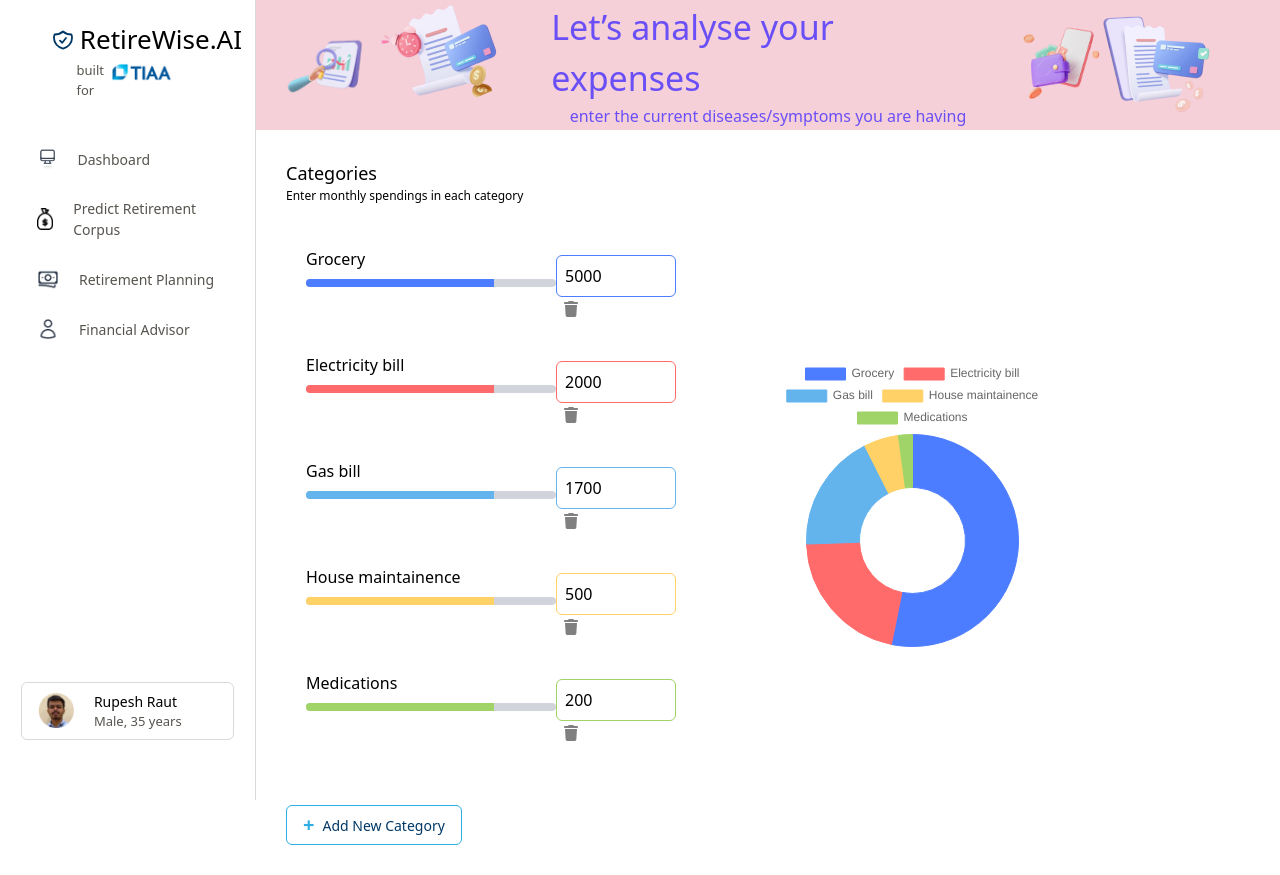
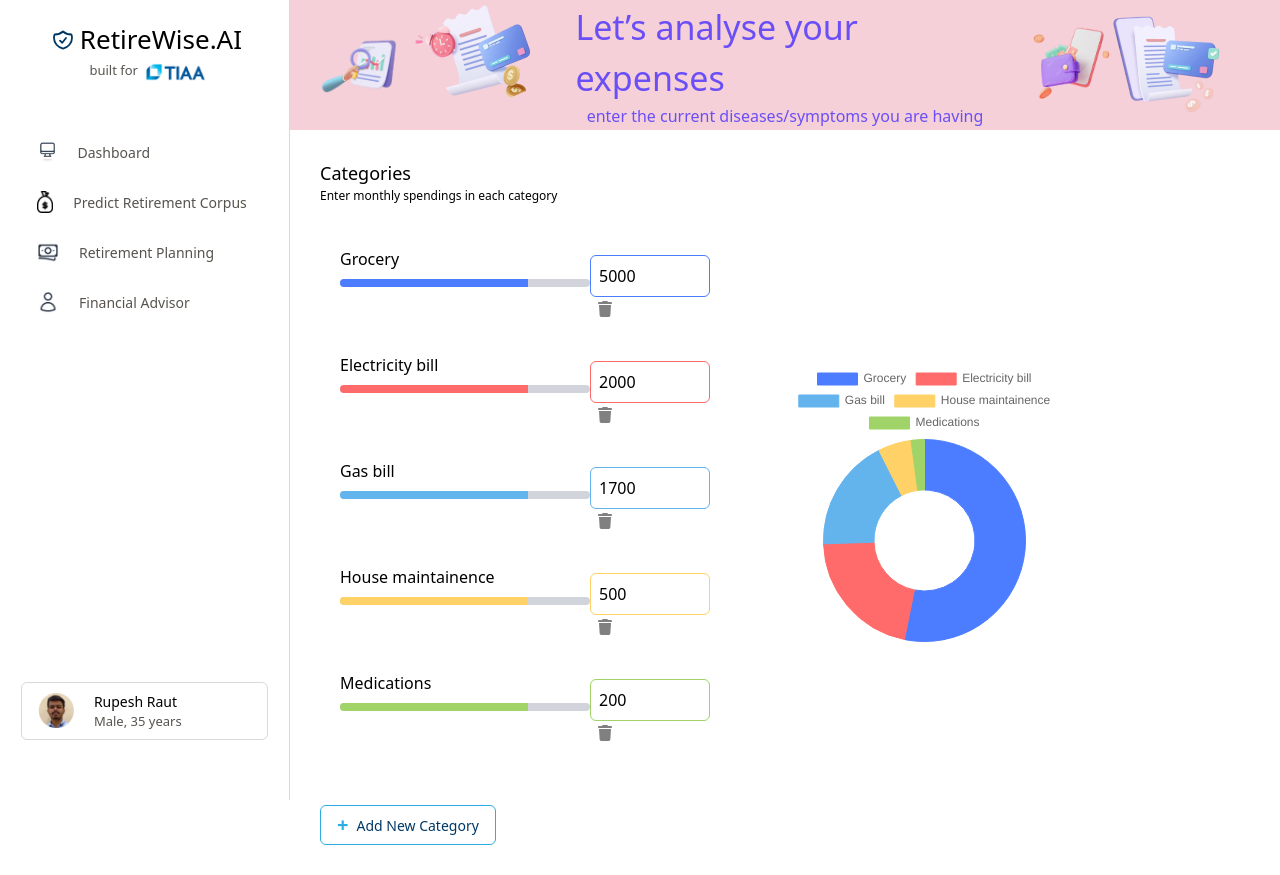
Before and after one commit to HarshDilipGhosalkar/RetireBuddy, a Next.js app in the folder client/: page /predict in a window 1280 px wide. Built offline with nearby package versions, Linux system fonts and the light colour scheme.

Commit message:
navbar updates

```diff
--- a/client/components/navbar/navbar.js
+++ b/client/components/navbar/navbar.js
@@ -2,8 +2,8 @@ import Navlinks from "./navlinks";
 
 const Navbar = () => {
   return (
-    <div className="min-w-[20%] w-[20%] border-r-[1.9px] border-[#D9D9D9] bg-[white] h-[100vh] flex flex-col px-[21px] py-[20px] box-border font-Inter">
-      <div className="flex flex-col gap-y-[0px] justify-center box-border">
+    <div className="min-w-[290px] w-[290px] border-r-[1.9px] border-[#D9D9D9] bg-[white] h-[100vh] flex flex-col px-[21px] py-[20px] box-border font-Inter">
+      <div className="flex flex-col gap-y-[0px] justify-center box-border mb-[10px]">
         <div className="flex flex-row gap-x-[5px] px-[30px] text-[26px] items-center font-medium font-Lexend mb-3">
           <img
             className="h-[22px]"
--- a/client/components/navbar/navlinks.js
+++ b/client/components/navbar/navlinks.js
@@ -24,7 +24,7 @@ const Navlinks = ({ link, text, logo }) => {
       onClick={onClickHandler}
     >
       <img className="h-[22px]" src={`/assets/images/${logo}`} alt="navicon" />
-      <div>{text}</div>
+      <div className="text-[14px]">{text}</div>
     </div>
   );
 };
```
